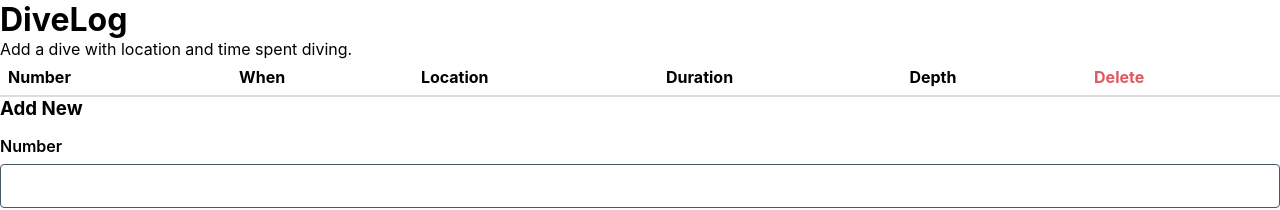
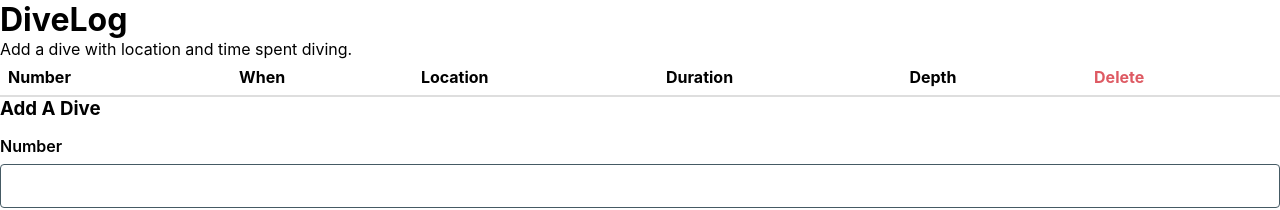
Before and after one commit to dillonmd/divelog, a React (Create React App) app: page / in a window 1280 px wide. Shown: the top 210 px of the page. Built offline with nearby package versions, Linux system fonts and the light colour scheme.

Commit message:
Change headings to be more descriptive

```diff
--- a/src/App.js
+++ b/src/App.js
@@ -35,7 +35,7 @@ render() {
             diveData={dives}
             removeDive={this.removeDive}
         />
-        <h3>Add New</h3>
+        <h3>Add A Dive</h3>
         <Form handleSubmit={this.handleSubmit} />
     </div>
 );
```
